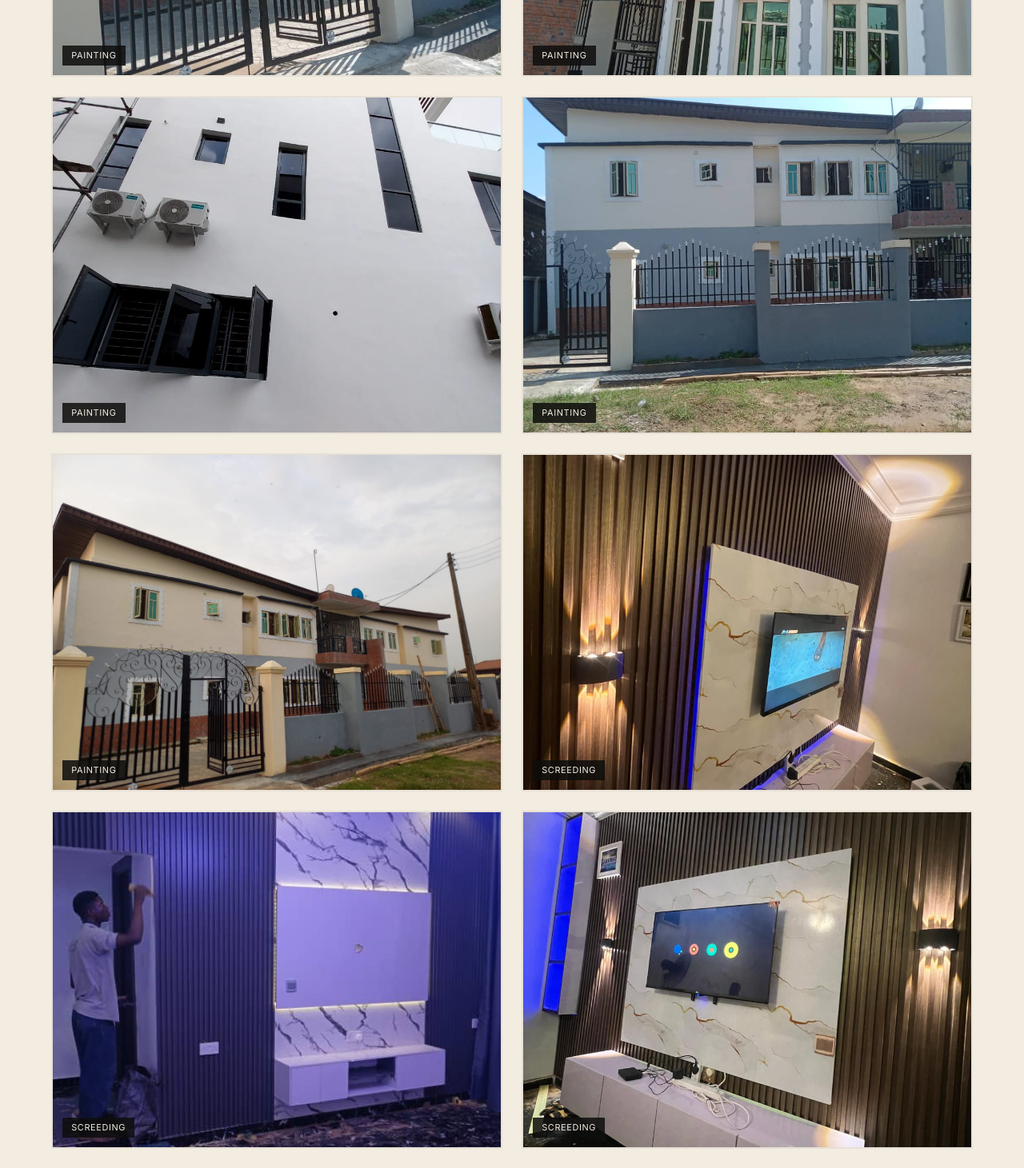
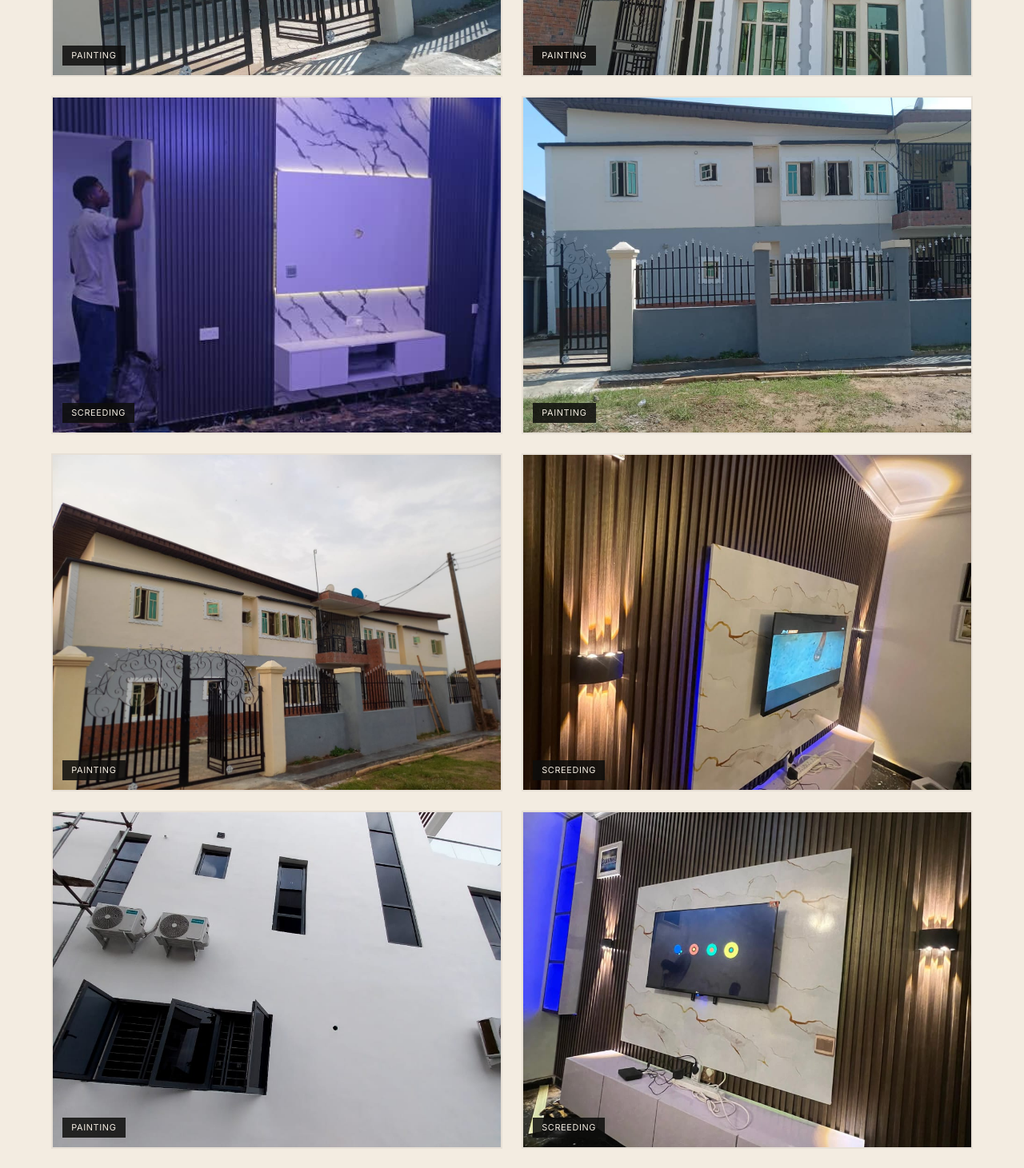
Before and after one commit to ashleybrown22343-max/obdesigns, a React (Vite) app: page /projects in a window 1280 px wide. Shown: the part 1000-2461 px from the top of the page at 80% size. Built offline with nearby package versions, Linux system fonts and the light colour scheme; grey boxes are pictures that could not be loaded.

Commit message:
Update projects.ts

```diff
--- a/src/data/projects.ts
+++ b/src/data/projects.ts
@@ -9,11 +9,11 @@ export interface ProjectItem {
 export const projects: ProjectItem[] = [
   { id: "painting-1", category: "Painting", image: "/images/ob/painting-1.jpg" },
   { id: "painting-2", category: "Painting", image: "/images/ob/painting-2.jpg" },
-  { id: "painting-3", category: "Painting", image: "/images/ob/painting-3.jpg" },
+  { id: "screeding-2", category: "Screeding", image: "/images/ob/screeding-2.jpg" },
   { id: "painting-4", category: "Painting", image: "/images/ob/painting-4.jpg" },
   { id: "painting-5", category: "Painting", image: "/images/ob/painting-5.jpg" },
   { id: "screeding-1", category: "Screeding", image: "/images/ob/screeding-1.jpg" },
-  { id: "screeding-2", category: "Screeding", image: "/images/ob/screeding-2.jpg" },
+  { id: "painting-3", category: "Painting", image: "/images/ob/painting-3.jpg" },
   { id: "screeding-3", category: "Screeding", image: "/images/ob/screeding-3.jpg" },
   { id: "screeding-4", category: "Screeding", image: "/images/ob/screeding-4.jpg" },
   { id: "pop-1", category: "POP Installations", image: "/images/ob/pop-1.jpg" },
```
